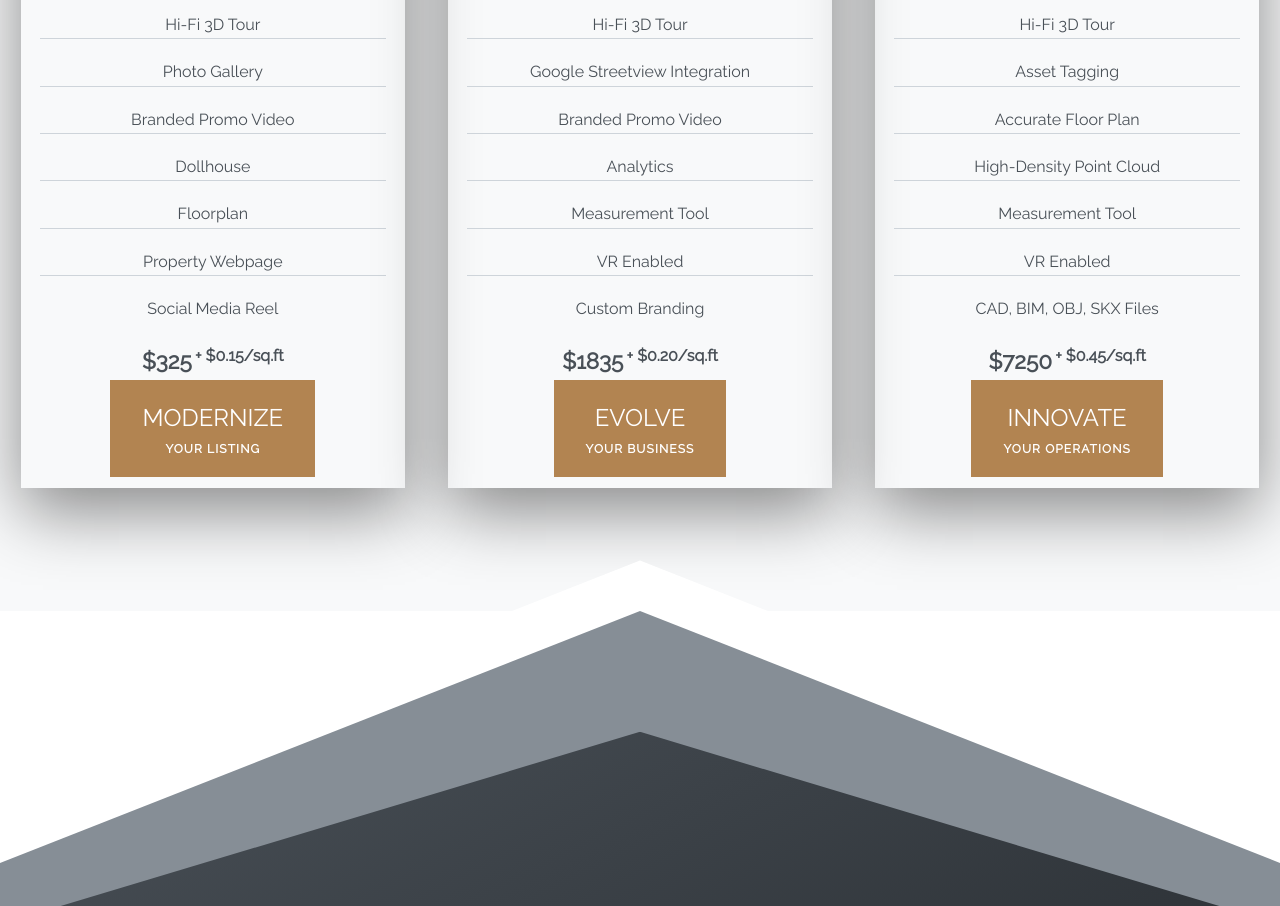
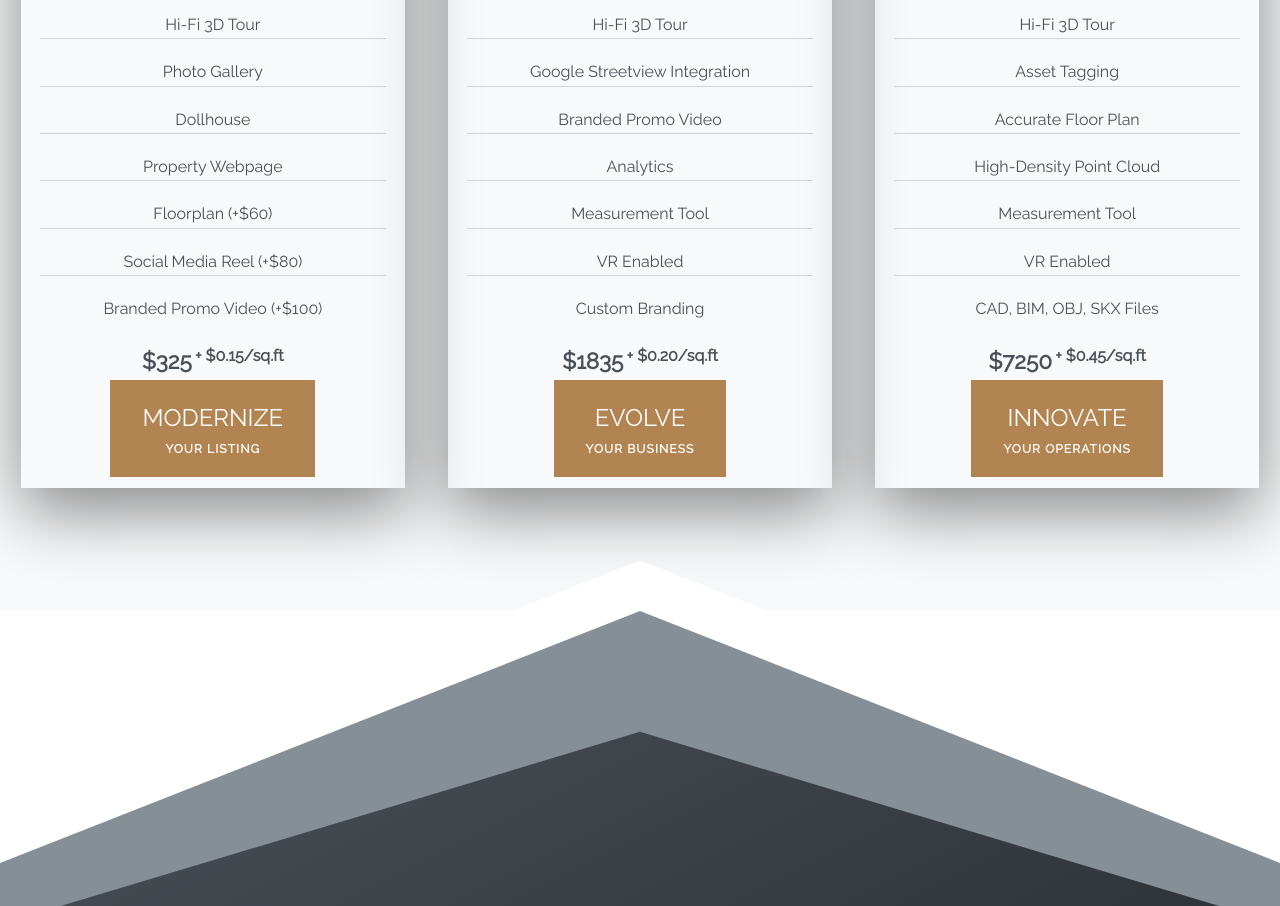
Before and after one commit to ShankarKandasamy/uma3d, a plain HTML site: page index.html in a window 1280 px wide. Shown: the part 1337-2243 px from the top of the page. Drawn offline with Linux system fonts and the light colour scheme.

Commit message:
Add files via upload

```diff
--- a/index.html
+++ b/index.html
@@ -102,11 +102,11 @@
           <ul class="package-card-details-list">
             <li class="package-card-details-item">Hi-Fi 3D Tour</li>
             <li class="package-card-details-item">Photo Gallery</li>
-            <li class="package-card-details-item">Branded Promo Video</li>
             <li class="package-card-details-item">Dollhouse</li>
-            <li class="package-card-details-item">Floorplan</li>
             <li class="package-card-details-item">Property Webpage</li>
-            <li class="package-card-details-item">Social Media Reel</li>
+            <li class="package-card-details-item">Floorplan (+$60)</li>
+            <li class="package-card-details-item">Social Media Reel (+$80)</li>
+            <li class="package-card-details-item">Branded Promo Video (+$100)</li>
           </ul>
         </div>
         <div class="package-card-cta">
```
